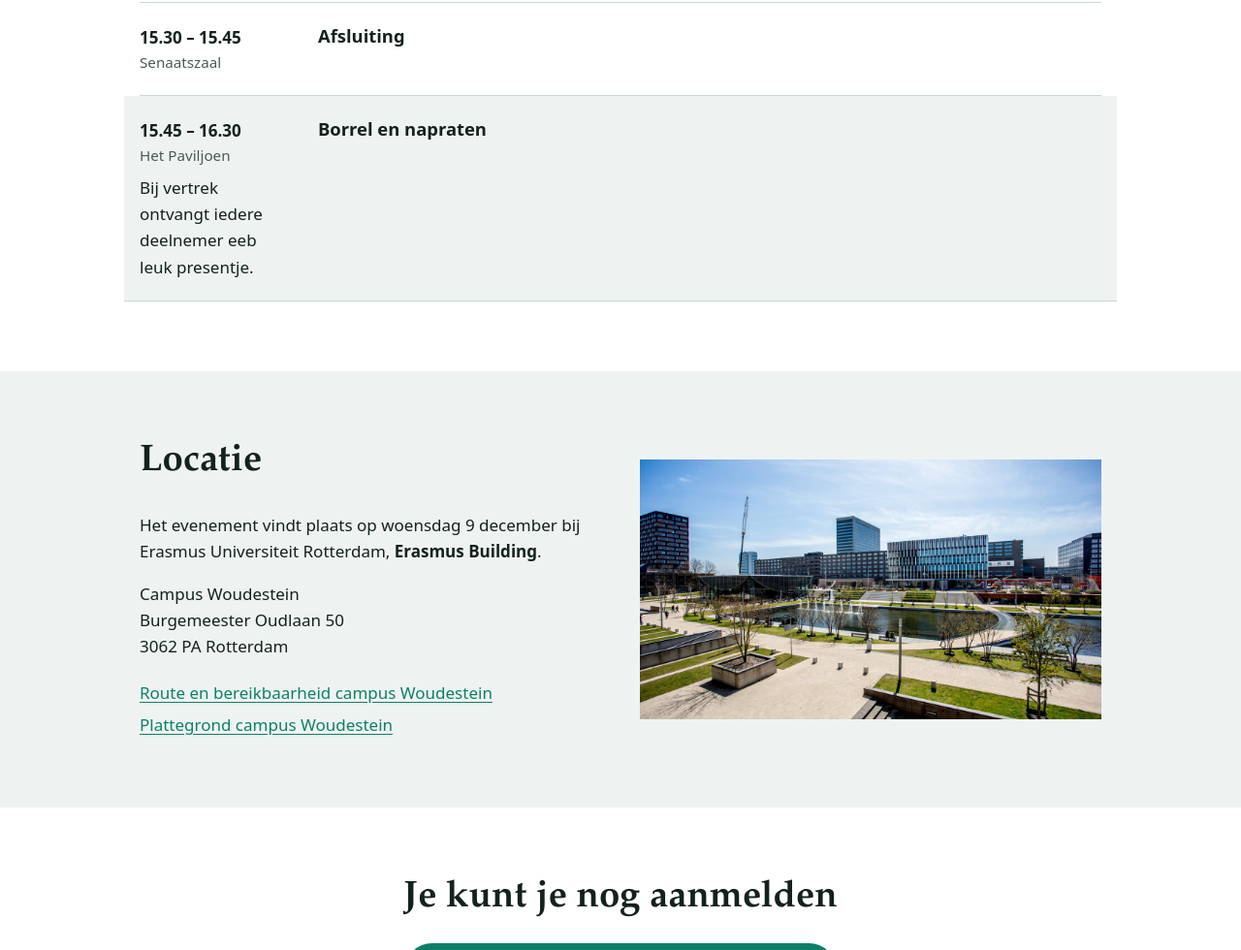
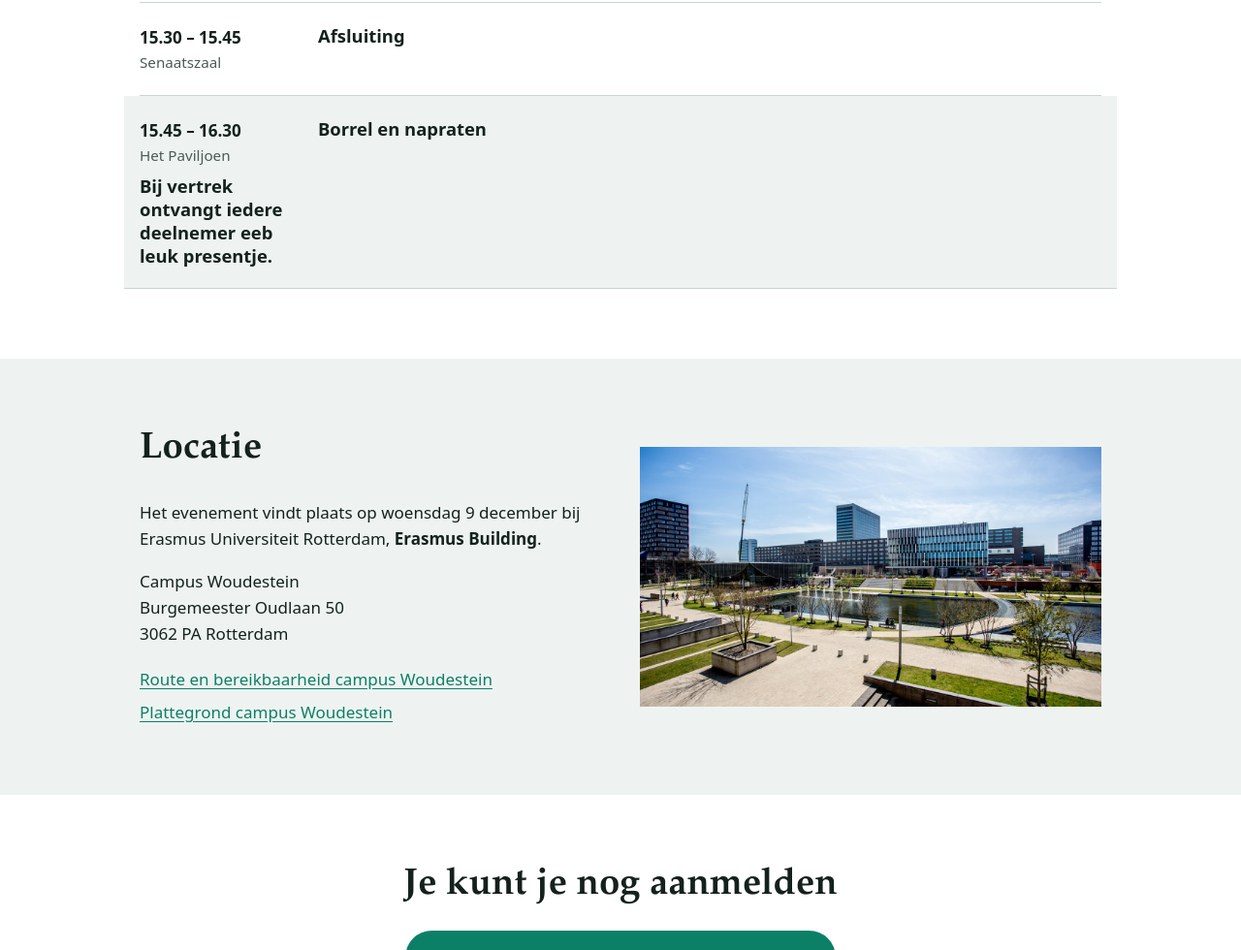
Before and after one commit to KDO365/KDO365, a plain HTML site: page index.html in a window 1280 px wide. Shown: the part 3696-4676 px from the top of the page at 97% size. Drawn offline with Linux system fonts and the light colour scheme.

Commit message:
Update index.html

```diff
--- a/index.html
+++ b/index.html
@@ -275,7 +275,7 @@
         <div class="slot pause">
           <p class="time">15.45 – 16.30<span class="room">Het Paviljoen</span></p>
           <h3>Borrel en napraten</h3>
-           <p>Bij vertrek ontvangt iedere deelnemer eeb leuk presentje.</p>
+           <h3>Bij vertrek ontvangt iedere deelnemer eeb leuk presentje.</h3>
         </div>
 
       </div>
```
